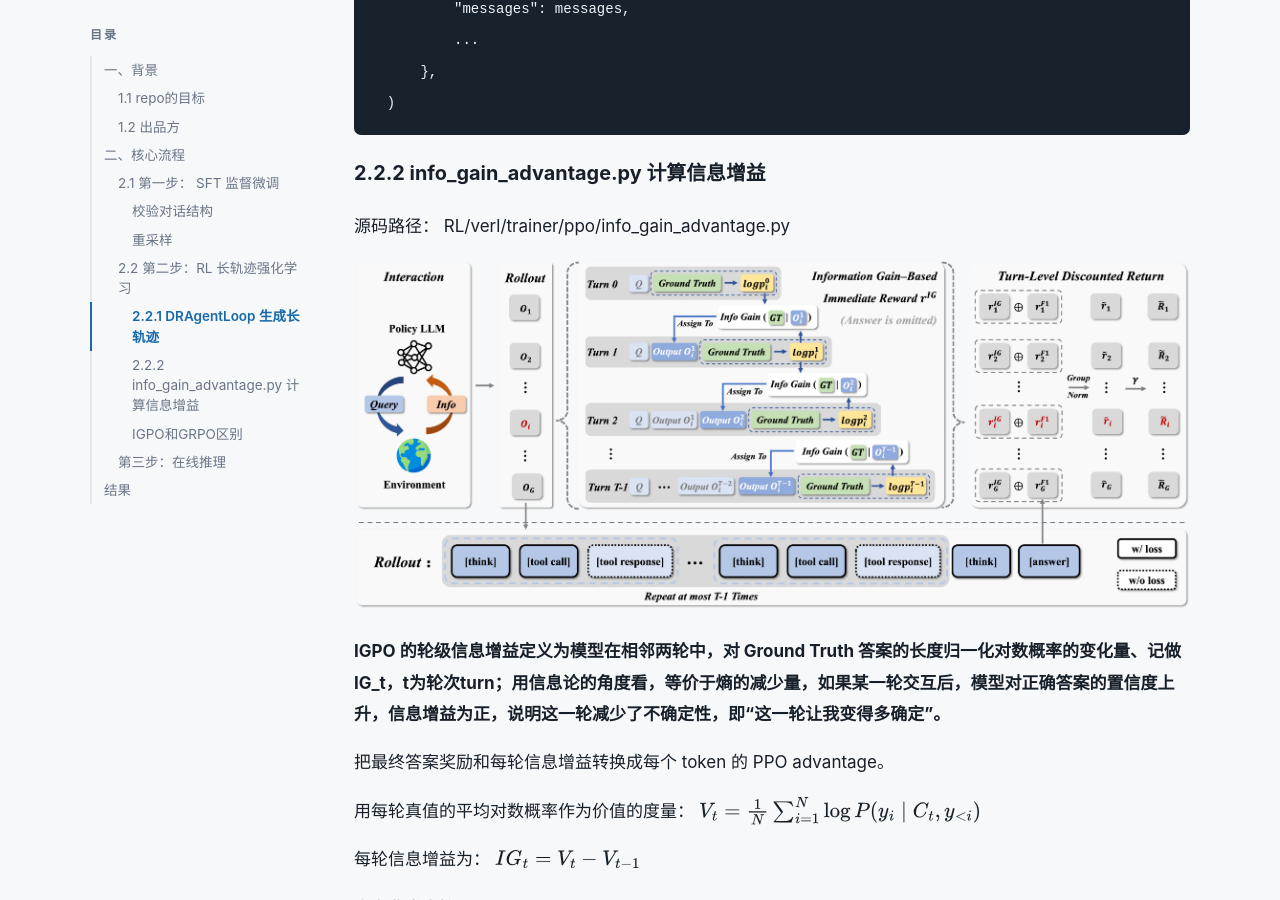
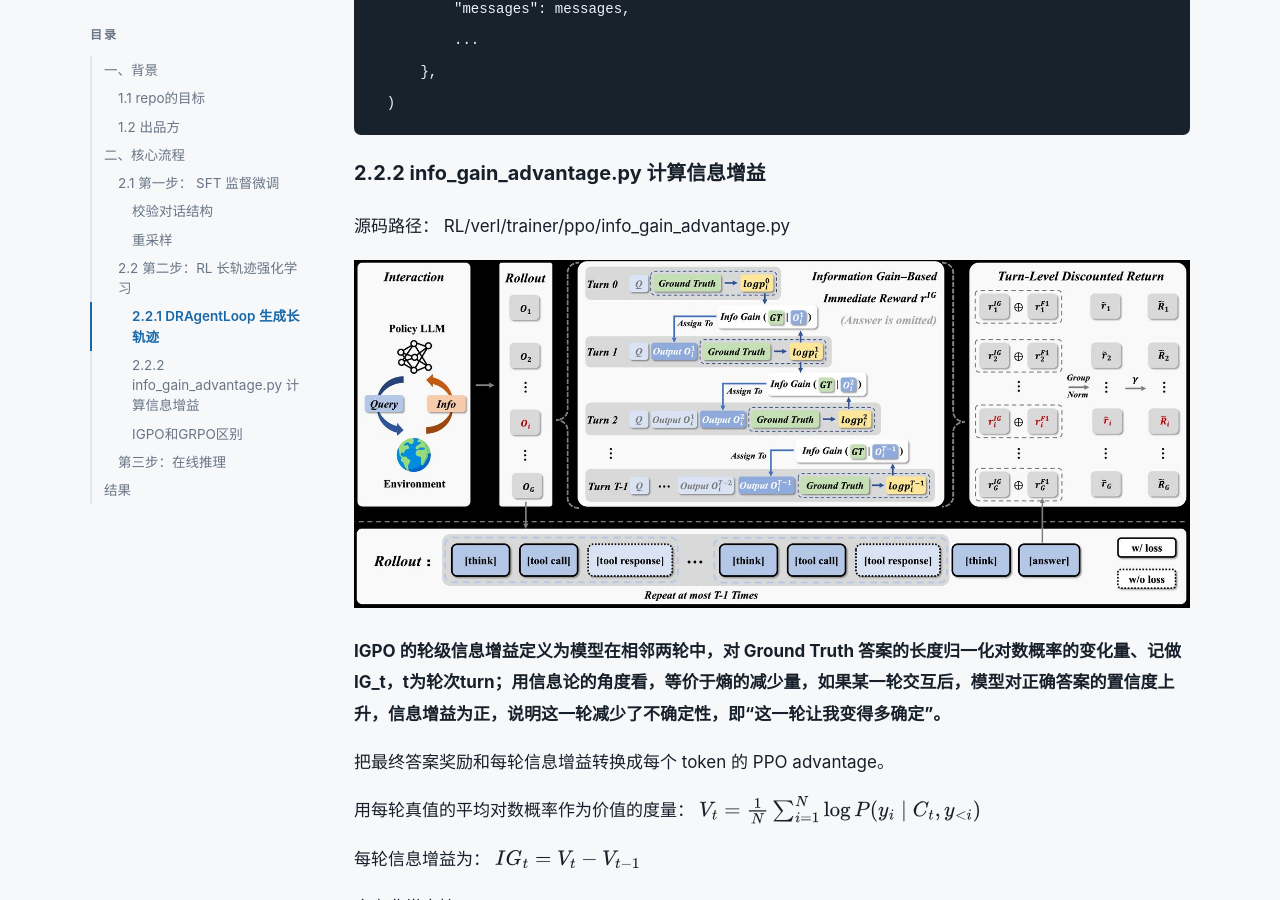
Before and after one commit to shuqingjinse/shuqingjinse.github.io, a Jekyll site: the page built from _posts/2026-09-17-dr-venus-4b-agent-small-model.md, in a window 1280 px wide and 900 px high, scrolled down 5718 px. Built offline with Jekyll 4.4.1, drawn with Linux system fonts in a browser that asks for light colours; comment, search, counter and statistics services are not loaded.

Commit message:
Add SEO basics, site favicon, and compress article image
- enable jekyll-sitemap and add robots.txt so search engines index the site
- add a generated S favicon.ico (16/32/48) matching the theme accent
- compress the DR-Venus article image from 1.49MB PNG to 145KB JPEG (~90%
  smaller) at 1600px width, updating the post reference

Co-Authored-By: Claude Code <noreply@anthropic.com>

```diff
--- a/_config.yml
+++ b/_config.yml
@@ -14,6 +14,7 @@ plugins:
   - jekyll-feed
   - jekyll-seo-tag
   - jekyll-paginate
+  - jekyll-sitemap
 defaults:
   - scope:
       path: ""
--- a/_layouts/default.html
+++ b/_layouts/default.html
@@ -1 +1 @@
-<!doctype html><html lang="{{ site.lang }}"><head><meta charset="utf-8"><meta name="viewport" content="width=device-width, initial-scale=1"><title>{% if page.title %}{{ page.title }} · {% endif %}{{ site.title }}</title><meta name="description" content="{{ page.description | default: site.description }}">{% feed_meta %}{% seo %}<link rel="stylesheet" href="{{ '/assets/css/style.css' | relative_url }}"><script>window.MathJax={tex:{inlineMath:[['$','$'],['\\(','\\)']]},svg:{fontCache:'global'}};</script><script async src="https://cdn.jsdelivr.net/npm/mathjax@3/es5/tex-svg.js"></script></head><body><header class="site-header"><div class="shell nav-shell"><a class="brand" href="{{ '/' | relative_url }}">Straight<span>.</span></a><nav><a href="{{ '/' | relative_url }}">首页</a><a href="{{ '/about/' | relative_url }}">关于</a><a href="{{ '/feed.xml' | relative_url }}">RSS</a></nav></div></header><main class="shell">{{ content }}</main><footer class="shell site-footer">© {{ 'now' | date: '%Y' }} Straight · Powered by GitHub Pages · <span class="site-count">浏览 <span id="busuanzi_value_site_pv">–</span> · 访客 <span id="busuanzi_value_site_uv">–</span></span></footer><script async src="https://busuanzi.ibruce.info/busuanzi/2.3/busuanzi.pure.mini.js"></script></body></html>
+<!doctype html><html lang="{{ site.lang }}"><head><meta charset="utf-8"><meta name="viewport" content="width=device-width, initial-scale=1"><title>{% if page.title %}{{ page.title }} · {% endif %}{{ site.title }}</title><meta name="description" content="{{ page.description | default: site.description }}">{% feed_meta %}{% seo %}<link rel="icon" href="/favicon.ico" sizes="48x48"><link rel="stylesheet" href="{{ '/assets/css/style.css' | relative_url }}"><script>window.MathJax={tex:{inlineMath:[['$','$'],['\\(','\\)']]},svg:{fontCache:'global'}};</script><script async src="https://cdn.jsdelivr.net/npm/mathjax@3/es5/tex-svg.js"></script></head><body><header class="site-header"><div class="shell nav-shell"><a class="brand" href="{{ '/' | relative_url }}">Straight<span>.</span></a><nav><a href="{{ '/' | relative_url }}">首页</a><a href="{{ '/about/' | relative_url }}">关于</a><a href="{{ '/feed.xml' | relative_url }}">RSS</a></nav></div></header><main class="shell">{{ content }}</main><footer class="shell site-footer">© {{ 'now' | date: '%Y' }} Straight · Powered by GitHub Pages · <span class="site-count">浏览 <span id="busuanzi_value_site_pv">–</span> · 访客 <span id="busuanzi_value_site_uv">–</span></span></footer><script async src="https://busuanzi.ibruce.info/busuanzi/2.3/busuanzi.pure.mini.js"></script></body></html>
--- a/_posts/2026-09-17-dr-venus-4b-agent-small-model.md
+++ b/_posts/2026-09-17-dr-venus-4b-agent-small-model.md
@@ -213,7 +213,7 @@ user:      <tool_response>...</tool_response>
 
 源码路径： RL/verl/trainer/ppo/info_gain_advantage.py
 
-![截图](/assets/images/dr-venus-igpo.png)
+![截图](/assets/images/dr-venus-igpo.jpg)
 
 **IGPO 的轮级信息增益定义为模型在相邻两轮中，对 Ground Truth 答案的长度归一化对数概率的变化量、记做IG_t，t为轮次turn；用信息论的角度看，等价于熵的减少量，如果某一轮交互后，模型对正确答案的置信度上升，信息增益为正，说明这一轮减少了不确定性，即“这一轮让我变得多确定”。**
 
--- /dev/null
+++ b/robots.txt
@@ -0,0 +1,4 @@
+User-agent: *
+Allow: /
+
+Sitemap: https://shuqingjinse.github.io/sitemap.xml
```
Also changed, not shown: assets/images/dr-venus-igpo.jpg (added), favicon.ico (added).
